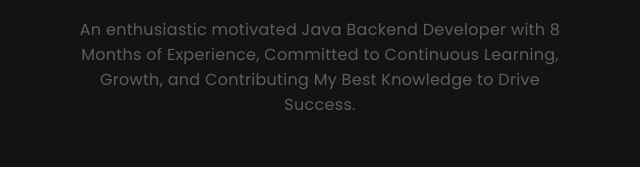
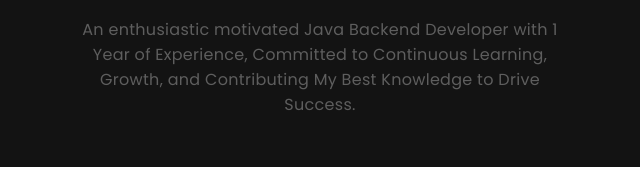
Before and after one commit to saurabhcr007/web-portfolio, a plain HTML site: page index.html in a window 1280 px wide. Shown: the part 452-636 px from the top of the page, 320-960 px from the left. Drawn offline with Linux system fonts and the light colour scheme.

Commit message:
some changes

```diff
--- a/index.html
+++ b/index.html
@@ -46,7 +46,7 @@
               <strong>Hi, I'm Saurabh Chaudhary</strong>
               <span>I'm An Associate Engineer At <a href="https://www.ltts.com/">L&T Technology Services</a></span>
               <h1>Passionate to Learn New Technologies.</h1>
-              <p>An enthusiastic motivated Java Backend Developer with 8 Months of Experience, Committed to Continuous Learning, Growth, and Contributing My Best Knowledge to Drive Success.</p>
+              <p>An enthusiastic motivated Java Backend Developer with 1 Year of Experience, Committed to Continuous Learning, Growth, and Contributing My Best Knowledge to Drive Success.</p>
           </div>
       </section>
       <section id="about-me">
```
